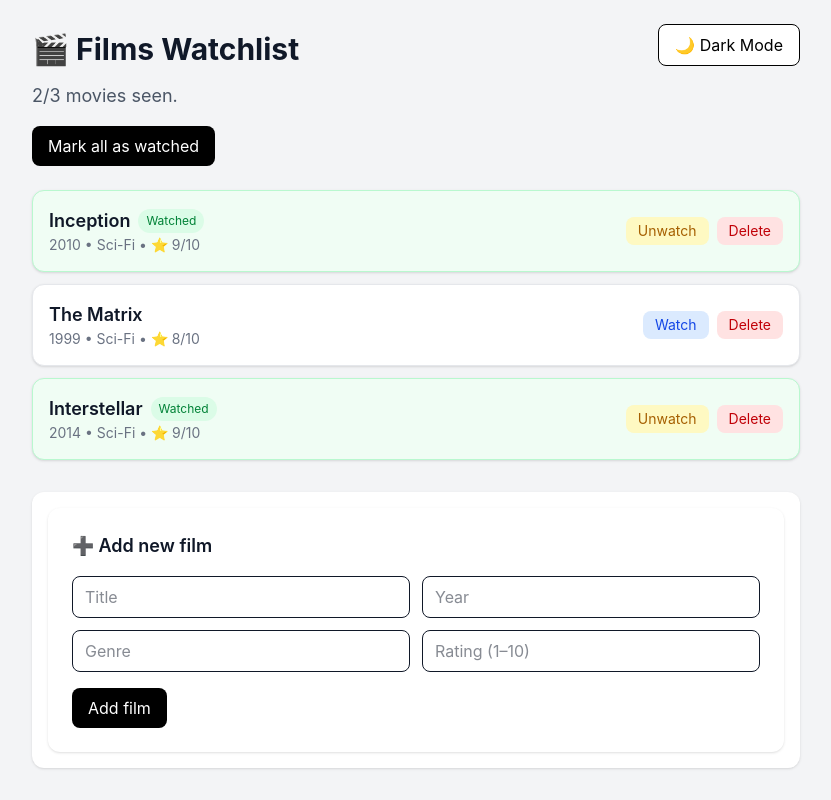
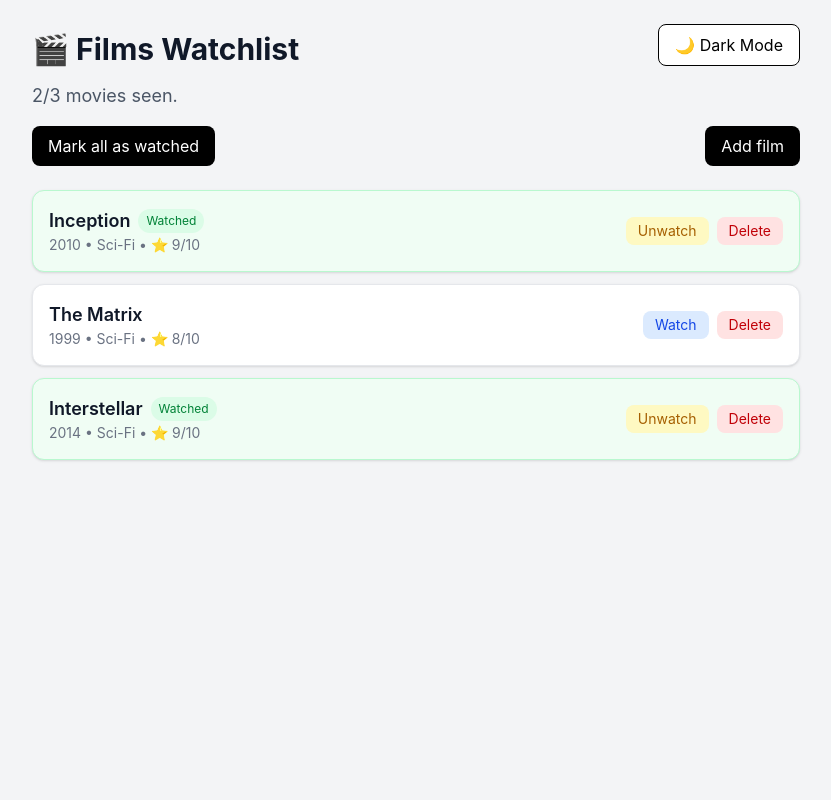
Before and after one commit to matejkronesDF/4IT427_krom13, a React (Vite) app: page / in a window 1280 px wide. Shown: the whole page, without its empty margins (224-1055 px from the left). Built offline with nearby package versions, Linux system fonts and the light colour scheme.

Commit message:
feat: Přidán dark mode a popup formulář pro přidání filmu

```diff
--- a/package.json
+++ b/package.json
@@ -9,6 +9,7 @@
     "preview": "vite preview"
   },
   "dependencies": {
+    "@headlessui/react": "^2.2.10",
     "@tailwindcss/vite": "^4.3.0",
     "react": "^19.2.6",
     "react-dom": "^19.2.6",
--- a/src/App.tsx
+++ b/src/App.tsx
@@ -7,11 +7,11 @@
 function App() {
   const { films, toggleWatched, markAllAsWatched, removeFilm, watchNumbers } = useWatchList();
   const [darkMode, setDarkMode] = useState(false);
+  const [isOpen, setIsOpen] = useState(false);
   return (
     <div className={darkMode ? 'dark' : ''}>
       <div className="min-h-screen bg-gray-100 text-gray-900 p-6 dark:bg-black dark:text-white">
         <div className="max-w-3xl mx-auto">
-          {/* Header */}
           <div className="flex justify-between items-center">
             <h1 className="text-3xl font-bold mb-2 dark:text-white">🎬 Films Watchlist</h1>
             <button
@@ -25,15 +25,23 @@
           </div>
 
           <h2 className="text-lg text-gray-600 mb-4 dark:text-white">{watchNumbers()}</h2>
-          {/* Actions */}
-          <button
-            onClick={markAllAsWatched}
-            className="mb-6 px-4 py-2 bg-black text-white rounded-lg hover:bg-gray-800 transition dark:bg-gray-200 dark:text-black dark:hover:bg-green-300"
-          >
-            Mark all as watched
-          </button>
 
-          {/* Film list */}
+          <div className="flex justify-between items-center mb-6">
+            <button
+              onClick={markAllAsWatched}
+              className="px-4 py-2 bg-black text-white rounded-lg hover:bg-gray-800 transition dark:bg-gray-200 dark:text-black dark:hover:bg-green-300"
+            >
+              Mark all as watched
+            </button>
+
+            <button
+              onClick={() => setIsOpen(true)}
+              className="px-4 py-2 bg-black text-white rounded-lg hover:bg-gray-800 transition dark:bg-gray-200 dark:text-black dark:hover:bg-gray-400"
+            >
+              Add film
+            </button>
+          </div>
+
           <div className="space-y-3 dark:text-black">
             {films.map((film) => (
               <FilmCard
@@ -50,10 +58,7 @@
             ))}
           </div>
 
-          {/* Form */}
-          <section className="mt-8 p-4 bg-white rounded-xl shadow dark:text-black">
-            <AddFilmForm />
-          </section>
+          <AddFilmForm isOpen={isOpen} onClose={() => setIsOpen(false)} />
         </div>
       </div>
     </div>
--- a/src/components/AddFilmForm.tsx
+++ b/src/components/AddFilmForm.tsx
@@ -1,7 +1,13 @@
 import { useWatchList } from '@/context/WatchListContext';
+import { Dialog, DialogPanel } from '@headlessui/react';
 import { useState } from 'react';
 
-export function AddFilmForm() {
+type Props = {
+  isOpen: boolean;
+  onClose: () => void;
+};
+
+export function AddFilmForm({ isOpen, onClose }: Props) {
   const { addFilm } = useWatchList();
 
   const [title, setTitle] = useState('');
@@ -9,7 +15,7 @@
   const [genre, setGenre] = useState('');
   const [rating, setRating] = useState('');
 
-  function handleSubmit(e: React.FormEvent) {
+  function handleSubmit(e: React.SubmitEvent) {
     e.preventDefault();
 
     const newFilm = {
@@ -27,19 +33,23 @@
     setYear('');
     setGenre('');
     setRating('');
+
+    onClose();
   }
 
   return (
+    <Dialog open={isOpen} onClose={onClose}>
+      <div className="fixed inset-0 flex items-center justify-center bg-black/30">
+        <DialogPanel>
           <form onSubmit={handleSubmit} className="bg-white p-6 rounded-xl shadow space-y-4">
             <h3 className="text-lg font-semibold">➕ Add new film</h3>
 
-      {/* Inputs grid */}
             <div className="grid grid-cols-1 sm:grid-cols-2 gap-3">
               <input
                 value={title}
                 onChange={(e) => setTitle(e.target.value)}
                 placeholder="Title"
-          className="px-3 py-2 border rounded-lg focus:outline-none focus:ring-2 focus:ring-blue-400"
+                className="px-3 py-2 border rounded-lg"
               />
 
               <input
@@ -47,14 +57,14 @@
                 value={year}
                 onChange={(e) => setYear(e.target.value)}
                 placeholder="Year"
-          className="px-3 py-2 border rounded-lg focus:outline-none focus:ring-2 focus:ring-blue-400"
+                className="px-3 py-2 border rounded-lg"
               />
 
               <input
                 value={genre}
                 onChange={(e) => setGenre(e.target.value)}
                 placeholder="Genre"
-          className="px-3 py-2 border rounded-lg focus:outline-none focus:ring-2 focus:ring-blue-400"
+                className="px-3 py-2 border rounded-lg"
               />
 
               <input
@@ -62,18 +72,20 @@
                 value={rating}
                 onChange={(e) => setRating(e.target.value)}
                 placeholder="Rating (1–10)"
-          className="px-3 py-2 border rounded-lg focus:outline-none focus:ring-2 focus:ring-blue-400"
+                className="px-3 py-2 border rounded-lg"
               />
             </div>
 
-      {/* Button */}
             <button
               type="submit"
-        className="w-full sm:w-auto px-4 py-2 bg-black text-white rounded-lg hover:bg-gray-800 transition"
+              className="w-full sm:w-auto px-4 py-2 bg-black text-white rounded-lg"
             >
               Add film
             </button>
           </form>
+        </DialogPanel>
+      </div>
+    </Dialog>
   );
 }
 
```
Also changed, not shown: 1 other file (tests, documents, lock files or other folders). Lines whose indentation alone changed are shown as unchanged.
